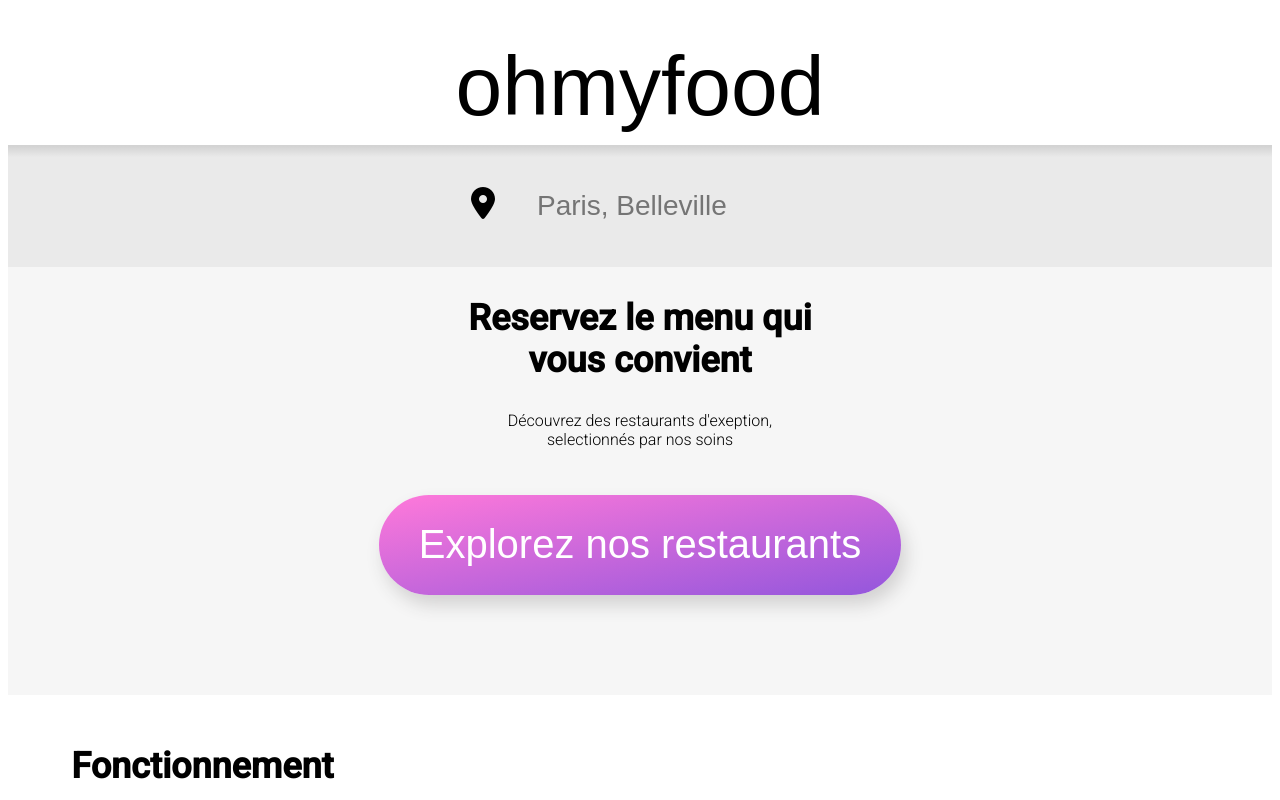
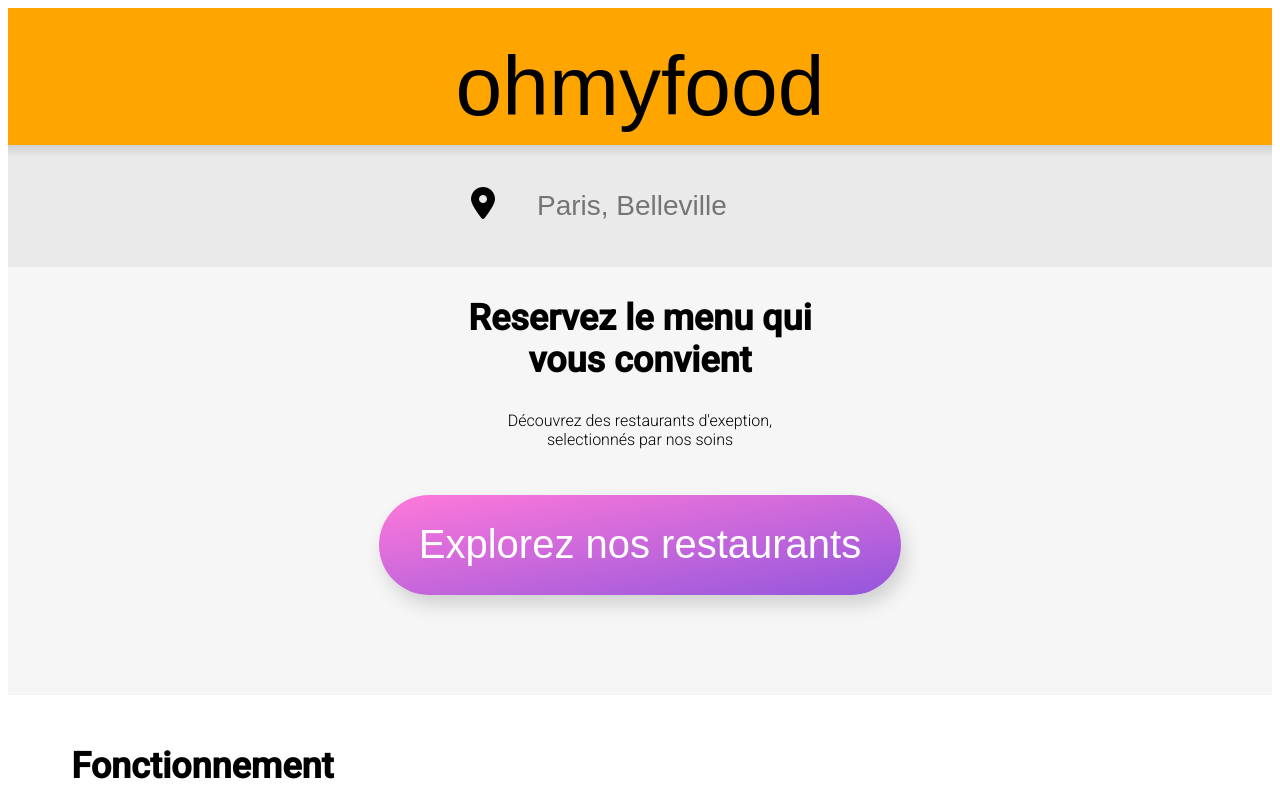
Before and after one commit to MosMid/P3, a plain HTML site: page index.html in a window 1280 px wide. Shown: the top 800 px of the page. Drawn offline with Linux system fonts and the light colour scheme; a web font is replaced by a local one.

Commit message:
Update style.css

```diff
--- a/style.css
+++ b/style.css
@@ -3,6 +3,7 @@ body
     z-index: 2;
     font-family: 'Roboto', cursive;
 }
+
 header
 {
     z-index: 1;
@@ -338,3 +339,9 @@ a:hover{color:inherit}
     0% { transform: rotate(0deg); }
     100% { transform: rotate(360deg); }
 }
+
+@media (min-width: 700px) {
+    header {
+        background-color:orange;
+}
+}
```
